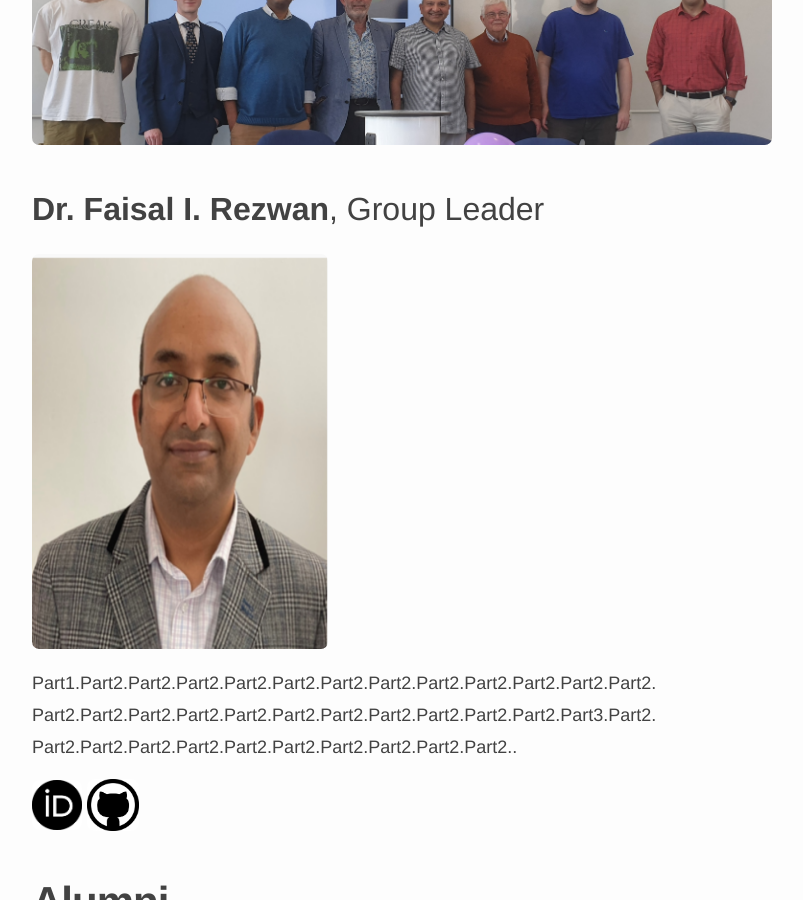
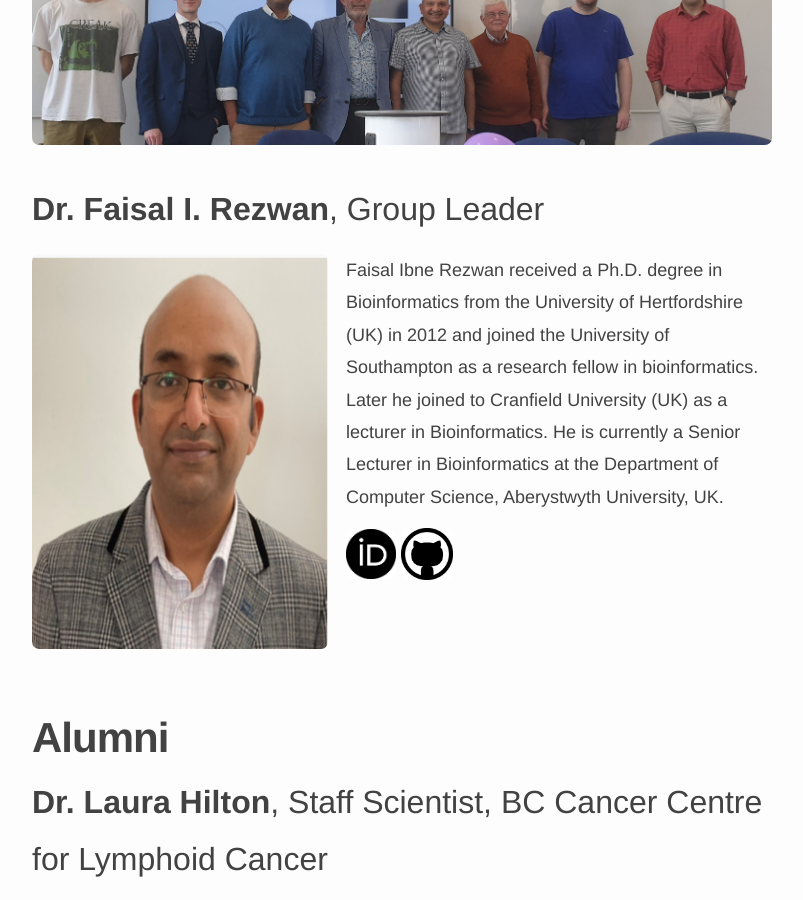
Before and after one commit to rezwanlab/rezwanlab.github.io, a Jekyll site: the page built from _pages/team/index.md, in a window 1280 px wide and 900 px high, scrolled down 286 px. Shown: the whole window, without its empty margins (238-1041 px from the left). Built offline with Jekyll 4.4.1, drawn with Linux system fonts in a browser that asks for light colours; nearby versions of some CDN libraries.

Commit message:
Update team.yml

```diff
--- a/_data/team.yml
+++ b/_data/team.yml
@@ -5,9 +5,11 @@
   orcid:  https://orcid.org/0000-0001-9921-222X
   github: https://github.com/frezwan
   bio: >
-    Part1.Part2.Part2.Part2.Part2.Part2.Part2.Part2.Part2.Part2.Part2.Part2.Part2.
-    Part2.Part2.Part2.Part2.Part2.Part2.Part2.Part2.Part2.Part2.Part2.Part3.Part2.
-    Part2.Part2.Part2.Part2.Part2.Part2.Part2.Part2.Part2.Part2..
+    Faisal Ibne Rezwan received a Ph.D. degree in Bioinformatics from the University of
+    Hertfordshire (UK) in 2012 and joined the University of Southampton as a research
+    fellow in bioinformatics. Later he joined to Cranfield University (UK) as a lecturer
+    in Bioinformatics. He is currently a Senior Lecturer in Bioinformatics at the Department
+    of Computer Science, Aberystwyth University, UK.
   photo: team/RezwanF.png
 
 
```
